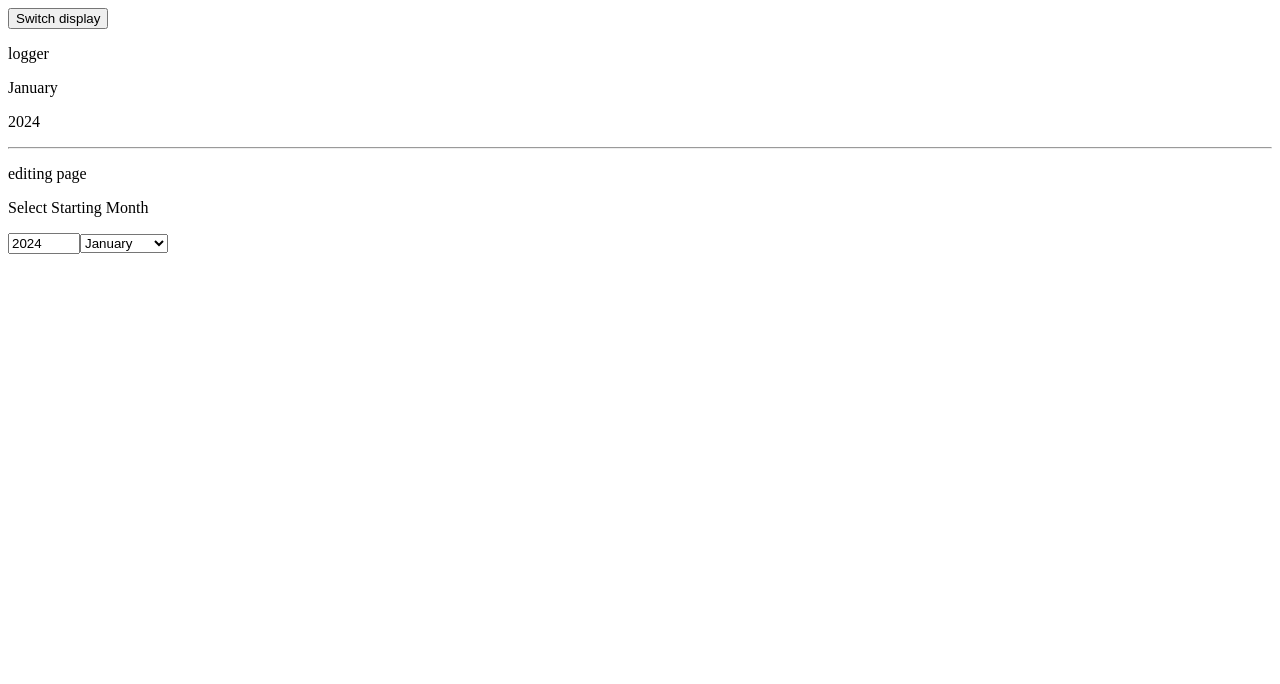
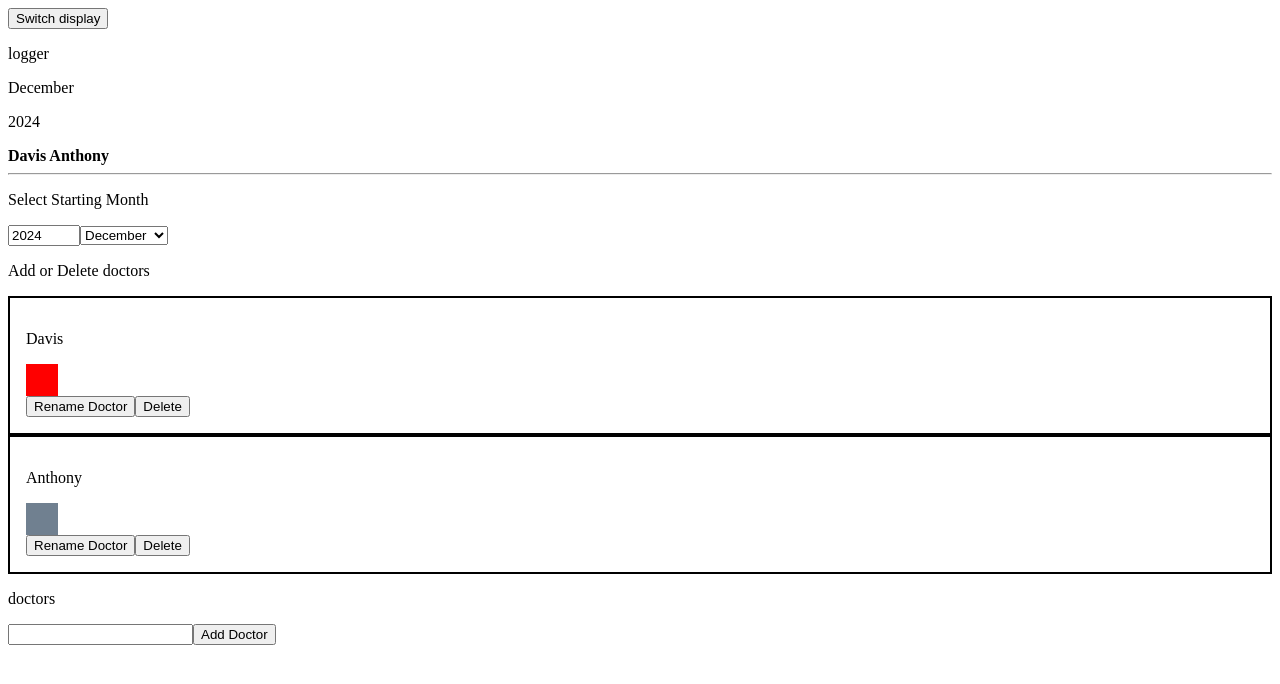
Before and after one commit to Subhavich/doc-sche, a React (Vite) app: page / in a window 1280 px wide. Shown: the top 684 px of the page. Built offline with nearby package versions, Linux system fonts and the light colour scheme.

Commit message:
add starting components

```diff
--- a/src/App.jsx
+++ b/src/App.jsx
@@ -1,4 +1,4 @@
-import { useState } from "react";
+import { useRef, useState, useEffect } from "react";
 import "./App.css";
 
 function App() {
@@ -34,47 +34,67 @@ const months = [
 
 export function EditingPage() {
   const currentYear = new Date().getFullYear();
+  const currentMonth = months[new Date().getMonth()];
+
   const [config, setConfig] = useState({
-    scheduleStart: { year: currentYear, month: months[0] },
-    doctors: [],
+    scheduleStart: { year: currentYear, month: currentMonth },
+    doctors: [
+      { name: "Davis", color: "red" },
+      { name: "Anthony", color: "slategray" },
+    ],
   });
 
-  const handleMonthChange = (e) => {
+  const handleStartChange = (load, e) => {
     setConfig((pv) => {
-      const newMonthValue = e.target.value;
+      const newValue = e.target.value;
       return {
         ...pv,
-        scheduleStart: { ...pv.scheduleStart, month: newMonthValue },
+        scheduleStart: { ...pv.scheduleStart, [load]: newValue },
       };
     });
   };
 
-  const handleYearChange = (e) => {
-    setConfig((pv) => {
-      const newYearValue = e.target.value;
-      return {
-        ...pv,
-        scheduleStart: { ...pv.scheduleStart, year: newYearValue },
-      };
+  const handleAddDoctor = (load) => {
+    setConfig((prev) => {
+      const newDoctor = { name: load, color: "slategray" };
+      return { ...prev, doctors: [...prev.doctors, newDoctor] };
     });
   };
+
   return (
     <>
+      {/* Just for Logging */}
       <p>logger</p>
       <p>{config.scheduleStart.month}</p> <p>{config.scheduleStart.year}</p>
+      {config.doctors.map((doctor, ind) => (
+        <b key={ind}>{doctor.name} </b>
+      ))}
+      {/* Just for Logging */}
       <hr />
-      <p>editing page</p>
       <p>Select Starting Month</p>
-      {/* Year Input */}
+      <DateInput handleStartChange={handleStartChange} config={config} />
+      <p>Add or Delete doctors</p>
+      <DoctorSection config={config} setConfig={setConfig} />
+      <DoctorInput config={config} handleAddDoctor={handleAddDoctor} />
+    </>
+  );
+}
+
+export function DateInput({ config, handleStartChange }) {
+  return (
+    <>
       <input
         type="number"
         min="1900"
         max="2100"
         value={config.scheduleStart.year}
-        onChange={handleYearChange}
+        onChange={(e) => handleStartChange("year", e)}
       />
       {/* Month Dropdown */}
-      <select value={config.scheduleStart.month} onChange={handleMonthChange}>
+      <select
+        value={config.scheduleStart.month}
+        onChange={(e) => handleStartChange("month", e)}
+      >
         {months.map((month, index) => (
           <option key={index} value={month}>
             {month}
@@ -85,6 +105,119 @@ export function EditingPage() {
   );
 }
 
+export function DoctorInput({ config, handleAddDoctor }) {
+  const inputRef = useRef();
+  return (
+    <>
+      <p>doctors</p>
+      <input
+        ref={inputRef}
+        onKeyDown={(e) => {
+          if (e.key === "Enter") {
+            handleAddDoctor(inputRef.current.value);
+            inputRef.current.value = "";
+          }
+        }}
+      />
+      <button
+        onClick={() => {
+          handleAddDoctor(inputRef.current.value);
+          inputRef.current.value = "";
+        }}
+      >
+        Add Doctor
+      </button>
+    </>
+  );
+}
+
+export function DoctorSection({ config, setConfig }) {
+  return (
+    <>
+      {config.doctors.map((doctor, ind) => (
+        <DoctorData
+          key={ind}
+          setConfig={setConfig}
+          name={doctor.name}
+          color={doctor.color}
+        />
+      ))}
+    </>
+  );
+}
+
+export function DoctorData({ name, color, setConfig }) {
+  const [isRenaming, setIsRenaming] = useState(false);
+  const nameRef = useRef();
+  const componentRef = useRef();
+
+  const handleUpdateDoctorName = (e) => {
+    const newDoctorName = nameRef.current.value;
+    setConfig((prev) => {
+      const index = prev.doctors.findIndex((doctor) => {
+        return name === doctor.name;
+      });
+      const newDoctors = [...prev.doctors];
+      newDoctors[index].name = newDoctorName;
+      return { ...prev, doctors: newDoctors };
+    });
+  };
+
+  const handleKeyDown = (event) => {
+    if (event.key === "Enter") {
+      // When Enter is pressed
+      setIsRenaming(false);
+      handleUpdateDoctorName();
+    }
+  };
+
+  useEffect(() => {
+    const handleClickOutside = (event) => {
+      if (
+        isRenaming &&
+        componentRef.current &&
+        !componentRef.current.contains(event.target)
+      ) {
+        setIsRenaming(false);
+        handleUpdateDoctorName(); // Update doctor name when clicking outside
+      }
+    };
+
+    document.addEventListener("mousedown", handleClickOutside);
+    return () => {
+      document.removeEventListener("mousedown", handleClickOutside);
+    };
+  }, [isRenaming]);
+
+  return (
+    <div
+      ref={componentRef}
+      style={{ border: "2px solid black", padding: "16px" }}
+    >
+      {isRenaming ? (
+        <input onKeyDown={handleKeyDown} defaultValue={name} ref={nameRef} />
+      ) : (
+        <p>{name}</p>
+      )}
+
+      <div
+        style={{ width: "32px", height: "32px", backgroundColor: color }}
+      ></div>
+      <button
+        onClick={() => {
+          if (isRenaming) {
+            handleUpdateDoctorName();
+          }
+          setIsRenaming((prev) => !prev);
+        }}
+      >
+        Rename Doctor
+      </button>
+      <button>Delete</button>
+    </div>
+  );
+}
+
 export function TablePage() {
   return <p>table page</p>;
 }
```
